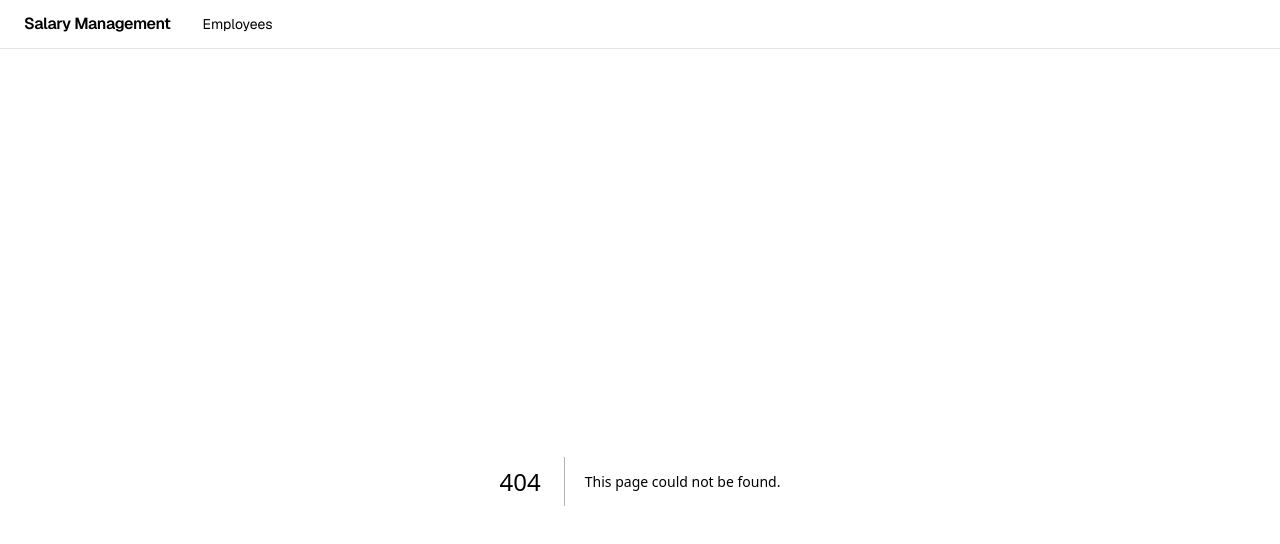
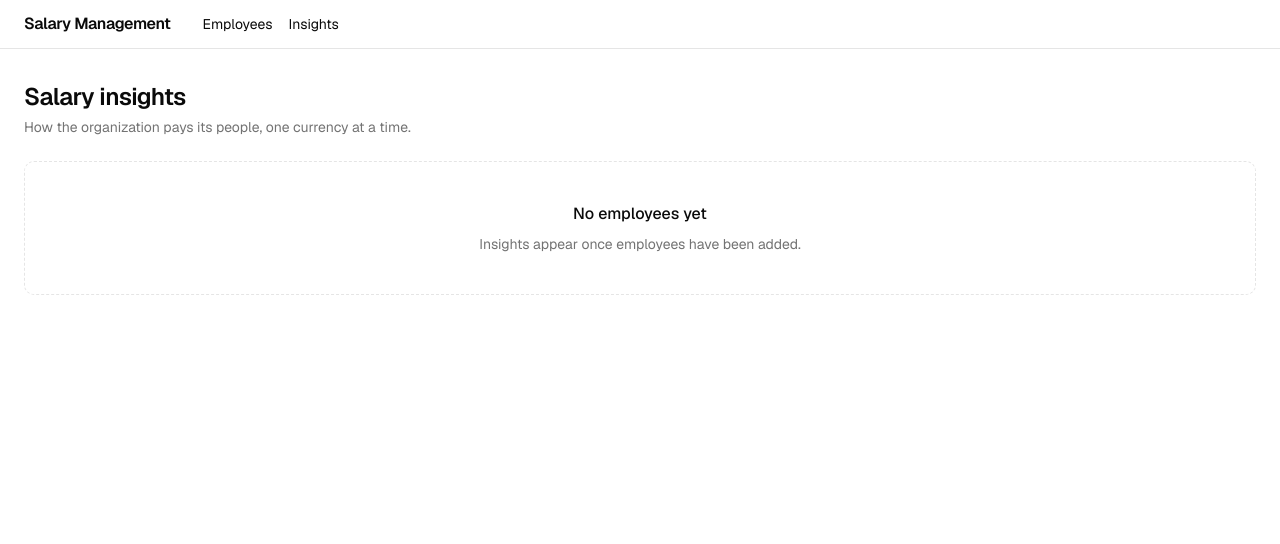
Before and after one commit to SoniSameer/salary-management-system, a Next.js app: page /insights in a window 1280 px wide. Before the commit this address had no page. Shown: the top 544 px of the page. Built offline with nearby package versions, Linux system fonts and the light colour scheme; no server answers; the database is empty.

Commit message:
feat: add the Insights page and navigation link

```diff
--- /dev/null
+++ b/src/app/insights/page.tsx
@@ -0,0 +1,27 @@
+import type { Metadata } from "next";
+import { Suspense } from "react";
+import { InsightsDashboard } from "@/features/insights/components/insights-dashboard";
+
+export const metadata: Metadata = { title: "Insights" };
+
+// The dashboard reads the currency from the URL, so it sits inside Suspense.
+// The heading is prerendered, and the dashboard takes over in the browser.
+export default function InsightsPage() {
+  return (
+    <div className="flex flex-col gap-6">
+      <div className="flex flex-col gap-1">
+        <h1 className="text-2xl font-semibold tracking-tight">Salary insights</h1>
+        <p className="text-muted-foreground text-sm">How the organization pays its people, one currency at a time.</p>
+      </div>
+      <Suspense
+        fallback={
+          <p role="status" className="text-muted-foreground text-sm">
+            Loading insights…
+          </p>
+        }
+      >
+        <InsightsDashboard />
+      </Suspense>
+    </div>
+  );
+}
--- a/src/app/layout.tsx
+++ b/src/app/layout.tsx
@@ -41,6 +41,9 @@ export default function RootLayout({ children }: LayoutProps<"/">) {
               <Link href="/employees" className="hover:underline">
                 Employees
               </Link>
+              <Link href="/insights" className="hover:underline">
+                Insights
+              </Link>
             </nav>
           </div>
         </header>
```
